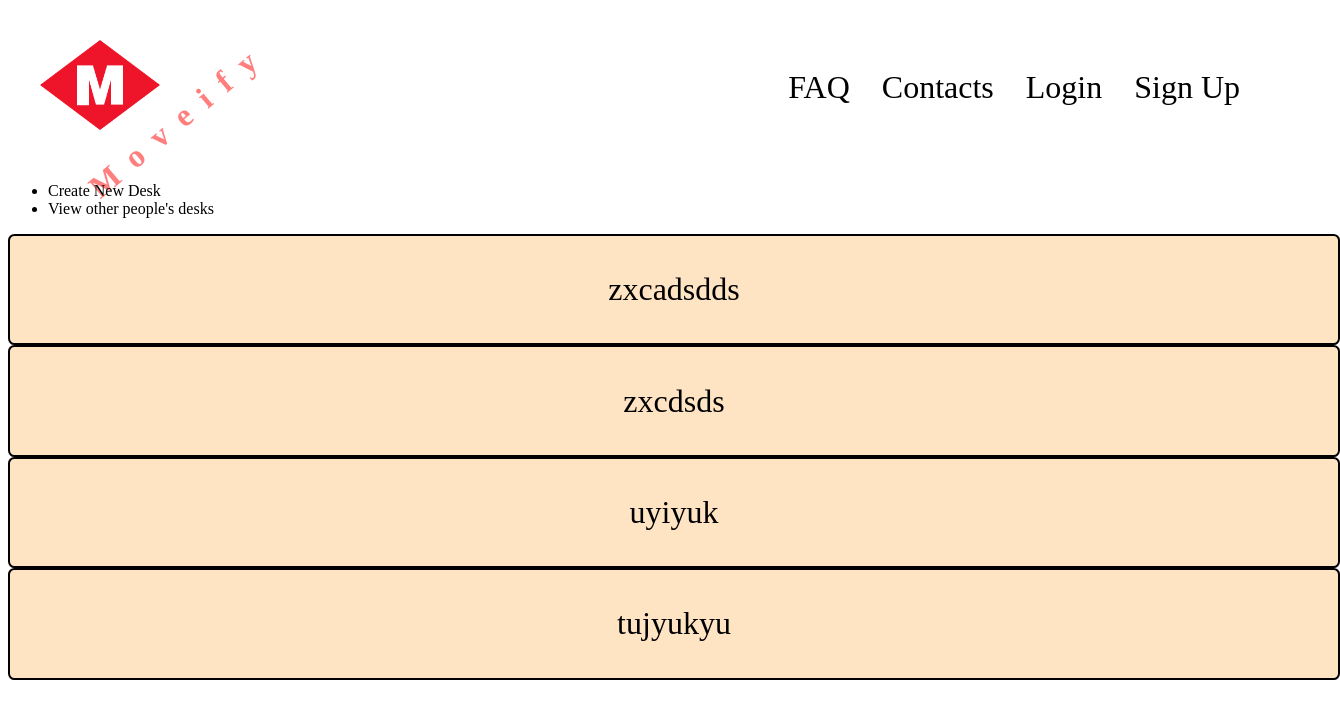
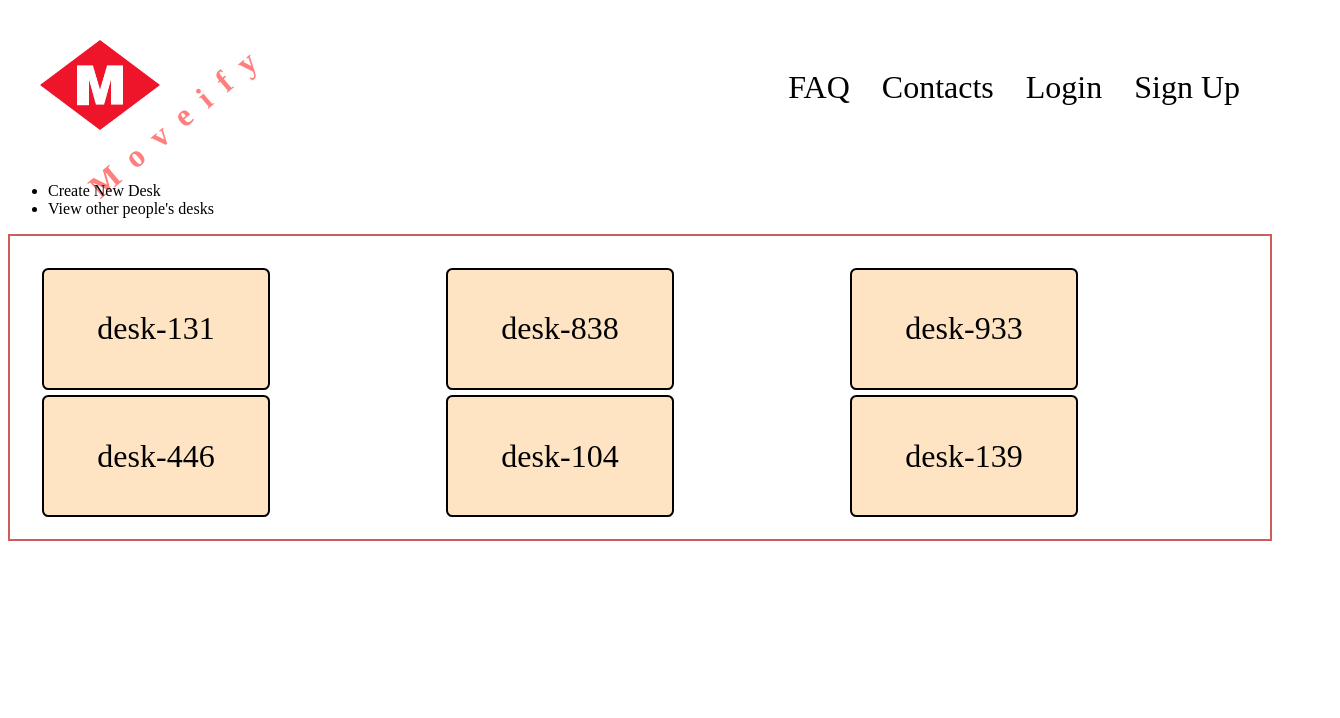
Before and after one commit to Plamenov-Nevyan/Office-Desk-System, a React (Create React App) app in the folder client/: page /map in a window 1280 px wide. Shown: the top 718 px of the page, 1340 px wide, since content can reach past the window. Built offline with nearby package versions, Linux system fonts and the light colour scheme.

Commit message:
Added ability to drag'n drop across lists
Using the react-beautiful-dnd library, i implemented functionality to drag desks across and inside multiple lists. The desks are randomly generated for now and the drag'n drop area is with grid layout

```diff
--- a/client/src/components/DeskMap/Board.js
+++ b/client/src/components/DeskMap/Board.js
@@ -1,46 +1,72 @@
 import {DragDropContext, Droppable, Draggable} from 'react-beautiful-dnd'
-import {ListItem} from './ListItem'
 import styles from './css/board.module.css'
-import {useState} from 'react'
+import {useEffect, useState} from 'react'
+import {DraggableDesk} from './DraggableDesk'
 
-export function Board({desks}){
-  const [desksOrder, setDesksOrder] = useState(desks)
+let listsMain = ['1', '2', '3']
 
-  const onDragEnd = (result) => {
-    if(!result.destination){return}
-    console.log(result)
-        let newDeskOrder = [...desksOrder]
-        let [deskToMove] = newDeskOrder.splice(result.source.index, 1)
-        newDeskOrder.splice(result.destination.index, 0, deskToMove)
-        setDesksOrder(newDeskOrder)
+
+export function Board({desks, listLength}){
+  const [lists, setLists] = useState({});
+
+
+  const generateLists = () => listsMain.reduce(                   // generate random decks in a new object with the array element as property
+    (acc, listKey) => ({ ...acc, [listKey]: getDesks(listLength, listKey) }),
+    {}
+  );
+  const getDesks = (count, prefix) =>                             // function for generating random decks using array element as a prefix property
+  Array.from({ length: count }, (val, key) => key).map(() => {    // and listLength variable coming from parent component for amount of desks per list
+    const randomId = Math.floor(Math.random() * 1000);
+    return {
+      id: `desk-${randomId}`,
+      prefix,
+      content: `desk ${randomId}`
+    };
+  });
+
+  const removeFromLists = (list, index) => {             // removing the desk  we want to move from it's parent list
+    const listToArr = Array.from(list)
+    const [deskToMove] = listToArr.splice(index, 1)
+    return [deskToMove, listToArr]
   }
-  console.log(desksOrder)
+
+  const addToList = (list, index, desk) => {  // adding the desk to the list we want it move to
+    const listToArr = Array.from(list)
+    listToArr.splice(index, 0 ,desk)
+    return listToArr
+  }
+
+  useEffect(() => {
+    setLists(generateLists());       // setting new lists state in the form of an object with lists as properties and decks as nested objects
+  }, []);
+
+
+  const onDragEnd = (result) => {          // react-beautiful-dnd function that serves as event listener when dropping a draggable desk
+    if(!result.destination){return}                  // with result being an event object, that allows us to manipulate the lists order
+        let newListOrder = {...lists}  // ---> making a deep copy of the lists state for manipulation
+        let sourceList = newListOrder[result.source.droppableId]       // ---> retrieving the list from which we move the desk
+        const [deskToMove, movingToList] = removeFromLists(sourceList, result.source.index)
+        newListOrder[result.source.droppableId] = movingToList
+        let destinationList = newListOrder[result.destination.droppableId] // --> retrieving the list to which we want to move the desk
+        newListOrder[result.destination.droppableId] = addToList(destinationList, result.destination.index, deskToMove)
+        setLists({...newListOrder})
+  }
+
 return (
-    <DragDropContext onDragEnd={onDragEnd}>
-        <Droppable droppableId="droppable" >
-            {(provided, snapshot) => (
-                <div
-                    className={styles['droppable-container']}
-                    {...provided.droppableProps}
-                    ref={provided.innerRef}
-                >
-                    {desksOrder.map((desk, index) => (
-                        <Draggable key={desk.id} draggableId={desk.id} index={index}>
-                            {(provided, snapshot) => (
-                                <div
-                                    ref={provided.innerRef}
-                                    {...provided.draggableProps}
-                                    {...provided.dragHandleProps}
-                                >
-                                <ListItem num={desk.id} />
-                                </div>
-                            )}
-                        </Draggable>
-                    ))}
-                    {provided.placeholder}
-                </div>
-            )}
-        </Droppable>
-    </DragDropContext>
+    <div className={styles["drag-drop-context-container"]}>
+        <DragDropContext onDragEnd={onDragEnd}>
+         { Object.values(lists).length > 0
+            ? <div className={styles["list-grid"]}>
+                {listsMain.map((listKey) => <DraggableDesk
+                    key={listKey}
+                    list={lists[listKey]}
+                    prefix={listKey}
+                    />
+                )}
+            </div>
+            : <h1>No desk lists created yet...</h1>
+         }
+        </DragDropContext>
+    </div>
     )
 }
--- a/client/src/components/DeskMap/DeskMap.js
+++ b/client/src/components/DeskMap/DeskMap.js
@@ -1,3 +1,4 @@
+import {useState, useReducer} from "react";
 import {Header} from "../Navigation/Header";
 import {Board} from "./Board";
 let desks = [
@@ -8,8 +9,9 @@ let desks = [
   ]
 
 
+
 export function DeskMap(){
-
+const [listLength, setListLength] = useState(2)  // the amount of desks per list
 return (
 <>
  <Header />
@@ -20,7 +22,7 @@ return (
                 <li>View other people's desks</li>
             </ul>
         </aside>
-        <Board desks={desks}/>
+        <Board desks={desks} listLength={listLength}/>
     </div>
 </>
     )
--- /dev/null
+++ b/client/src/components/DeskMap/DraggableDesk.js
@@ -0,0 +1,22 @@
+import {ListItem} from "./ListItem";
+import { Droppable } from "react-beautiful-dnd"
+import styles from './css/board.module.css'
+
+export function DraggableDesk({list, prefix}){
+    return (
+        <Droppable droppableId={`${prefix}`} >
+        {(provided, snapshot) => (
+            <div
+                className={styles['droppable-container']}
+                {...provided.droppableProps}
+                ref={provided.innerRef}
+            >
+                {list.map((desk, index) => (
+                    <ListItem key={desk.id} desk={desk} index={index} />
+                ))}
+                {provided.placeholder}
+            </div>
+        )}
+    </Droppable>
+    )
+}
--- a/client/src/components/DeskMap/ListItem.js
+++ b/client/src/components/DeskMap/ListItem.js
@@ -1,10 +1,21 @@
 import styles from './css/listItem.module.css'
+import { Draggable } from "react-beautiful-dnd";
 
-export function ListItem({num}){
+export function ListItem({desk, index}){
 
     return (
-        <div className={styles.desk}>
-            <p>{num}</p>
-        </div>
+        <Draggable key={desk.id} draggableId={desk.id} index={index}>
+        {(provided, snapshot) => (
+            <div
+                ref={provided.innerRef}
+                {...provided.draggableProps}
+                {...provided.dragHandleProps}
+            >
+                <div className={styles.desk}>
+                    <p>{desk.id}</p>
+                </div>
+            </div>
+        )}
+    </Draggable>
     )
 }
--- a/client/src/components/DeskMap/css/board.module.css
+++ b/client/src/components/DeskMap/css/board.module.css
@@ -1,5 +1,18 @@
 .droppable-container {
-    /* display: flex;
-    gap: 6rem;
-    flex-wrap: wrap; */
+    display: flex;
+    flex-direction: column;
+    flex-wrap: wrap;
+    align-items: flex-start;
+    gap: 1em;
 }
+
+.drag-drop-context-container {
+    border: 2px solid indianred;
+    padding: 2rem;
+}
+
+.list-grid {
+    display: grid;
+    grid-template-columns: 1fr 1fr 1fr;
+    grid-gap: 1rem;
+}
--- a/client/src/components/DeskMap/css/listItem.module.css
+++ b/client/src/components/DeskMap/css/listItem.module.css
@@ -1,5 +1,5 @@
 .desk {
-    width: 100%;
+    width: 10rem;
     height: 100%;
     padding: 0.2rem 2rem;
     display: flex;
```
Also changed, not shown: client/src/components/Home/Home.js (line endings or trailing spaces).
